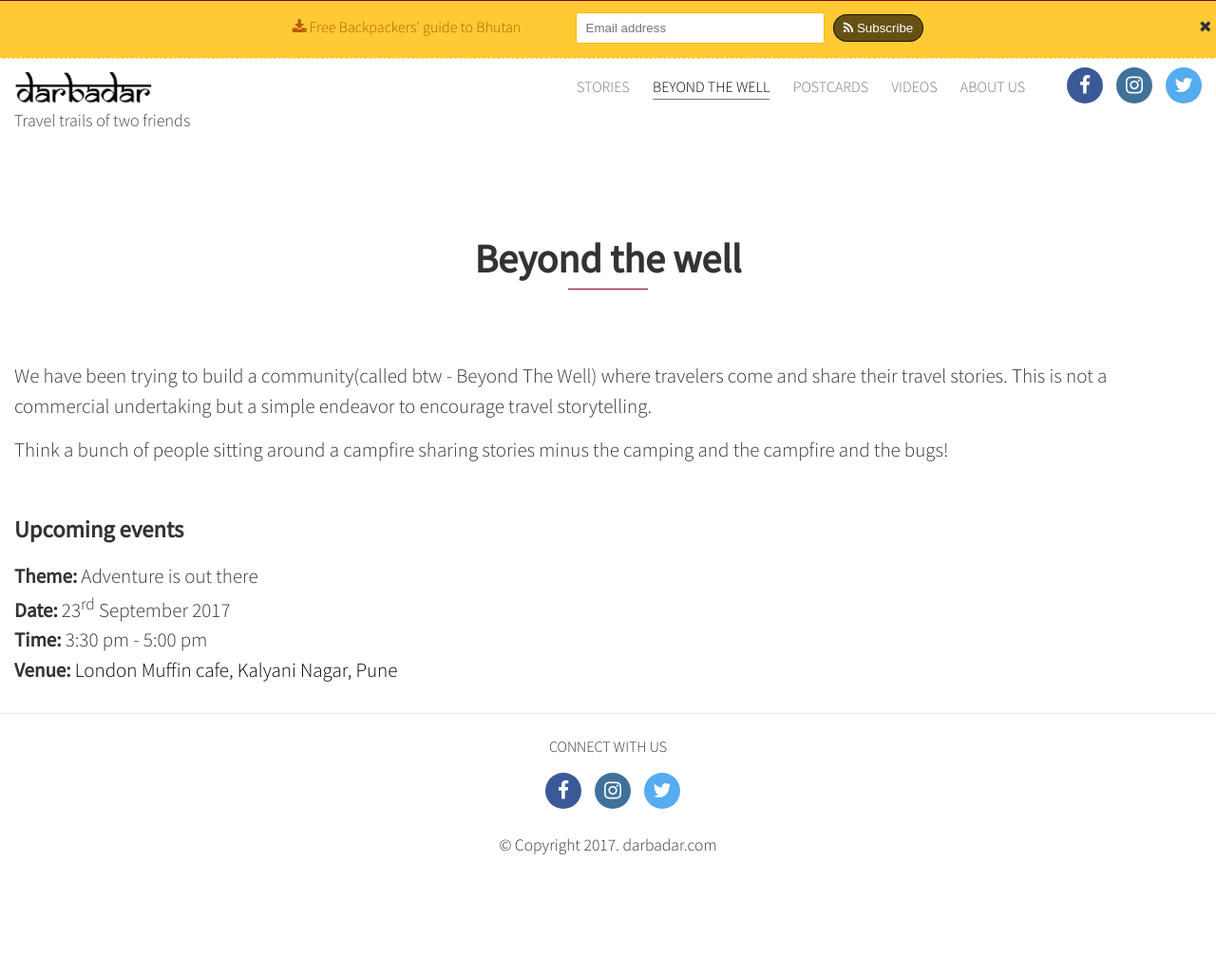
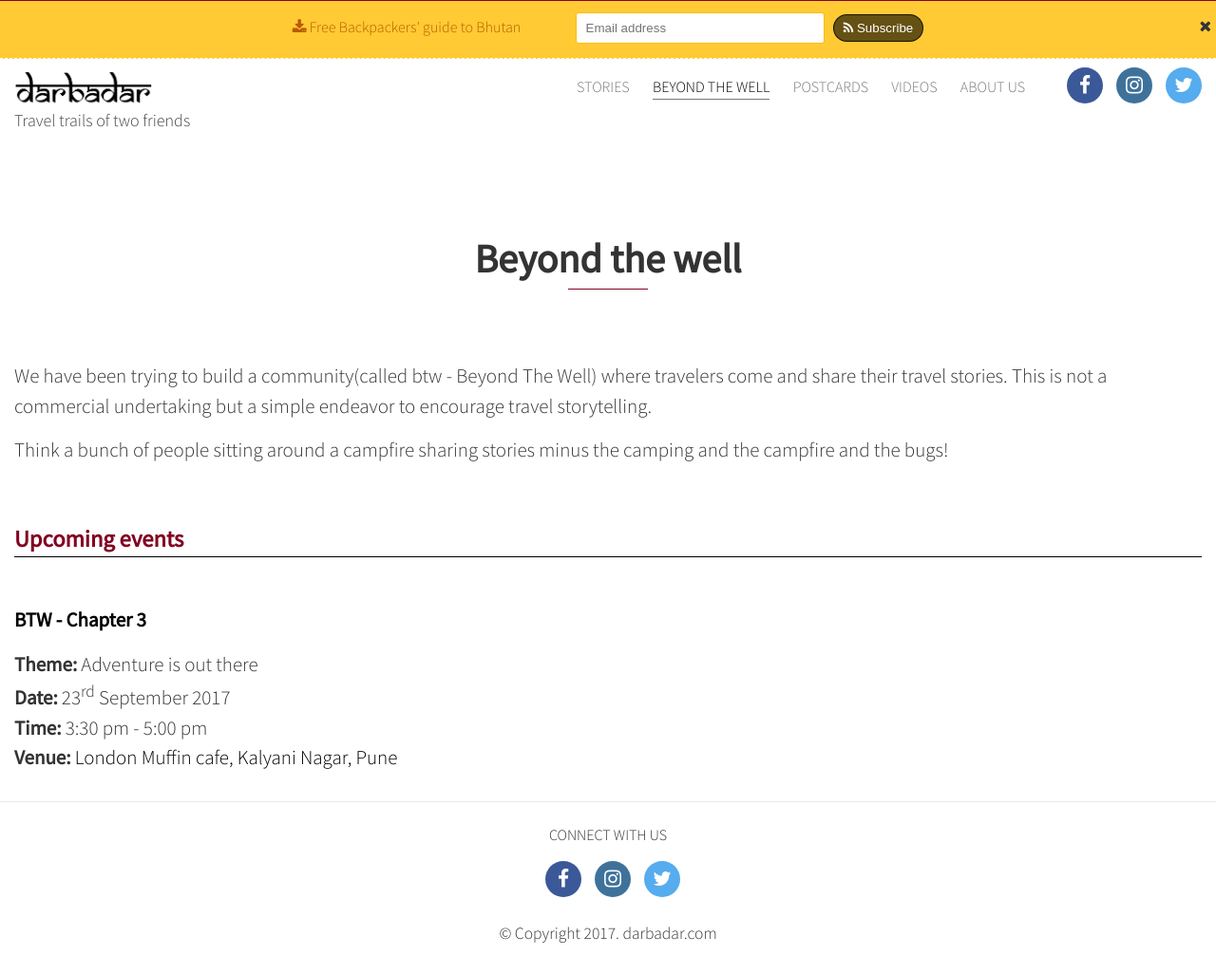
Before and after one commit to harshac/darbadar, a Jekyll site: the page built from libs/btw.md, in a window 1280 px wide. Shown: the whole page at 95% size. Built offline with Jekyll 4.4.1, drawn with Linux system fonts in a browser that asks for light colours; nearby versions of some CDN libraries; some web fonts are replaced; before the commit the page ends 934 px from its top, so only the background shows below that.

Commit message:
BTW- event link

```diff
--- a/_includes/btw.html
+++ b/_includes/btw.html
@@ -5,13 +5,39 @@
   <p> Think a bunch of people sitting around a campfire sharing stories minus the camping and the campfire and the bugs! </p>
 </div>
 
-<div class="upcoming-events">
-<h3><strong>Upcoming events</strong></h3>
+<section class="events">
+  <section class="upcoming-events">
+    <h3 class="section-title"><strong>Upcoming events</strong></h3>
 
     <div class="event">
-  <p> <strong>Theme: </strong> Adventure is out there</p>
+      <p><strong><a onclick="openPopup(this.href)" href="https://www.facebook.com/events/214897362377944/">BTW - Chapter 3</a></strong></p>
+        <div class="event-details"><p> <strong>Theme: </strong> Adventure is out there</p>
           <p> <strong>Date: </strong> 23<sup>rd</sup> September 2017</p>
           <p> <strong>Time: </strong> 3:30 pm - 5:00 pm</p>
           <p> <strong>Venue: </strong><a onclick="openPopup(this.href)" href="https://www.google.co.in/maps/place/London+Muffin+Cafe/@18.5490423,73.8997708,17z/data=!3m1!4b1!4m5!3m4!1s0x3bc2c1109147f6af:0xe7508050d08cf623!8m2!3d18.5490423!4d73.9019595">  London Muffin cafe, Kalyani Nagar, Pune </a></p>
         </div>
       </div>
+    </section>
+
+<!--
+    <section class="past-events">
+      <h3 class="section-title"><strong>Past events</strong></h3>
+
+      <div class="event">
+        <p><strong><a onclick="openPopup(this.href)" href="https://www.facebook.com/events/486770858341400">BTW - Chapter 2</a></strong></p>
+          <div class="event-details"><p> <strong>Theme: </strong> Open</p>
+            <p> <strong>Date: </strong> 26<sup>th</sup> August 2017</p>
+            <p> <strong>Time: </strong> 3:30 pm - 5:00 pm</p>
+            <p> <strong>Venue: </strong>The Earth Cafe, Pune </a></p>
+          </div>
+        </div>
+        <div class="event">
+          <p><strong><a onclick="openPopup(this.href)" href="https://www.facebook.com/events/486770858341400">BTW - Chapter 1</a></strong></p>
+            <div class="event-details"><p> <strong>Theme: </strong> https://www.facebook.com/events/1570853986320566</p>
+              <p> <strong>Date: </strong> 16<sup>th</sup> July 2017</p>
+              <p> <strong>Time: </strong> 3:30 pm - 5:00 pm</p>
+              <p> <strong>Venue: </strong>The Earth Cafe, Pune </a></p>
+            </div>
+          </div>
+        </section> -->
+      </section>
--- a/_sass/_btw.scss
+++ b/_sass/_btw.scss
@@ -1,8 +1,29 @@
-.upcoming-events {
+.events {
+	.section-title{
+		border-bottom: 1px solid black;
+		margin-bottom: 35px;
+		color: $brand-color;
+	}
+
+	section {
+		margin-top:60px;
+	}
+}
+
+.event {
 	margin-top: 50px;
 }
-.event {
+
+.event-details {
 	p {
 		margin-bottom: 0px;
 	}
 }
+/*
+.event-details:after {
+	content: "";
+	border-bottom: 1px solid black;
+	width: 2em;
+	display: block;
+	margin: auto;
+}*/
```
Lines whose indentation alone changed are shown as unchanged.
